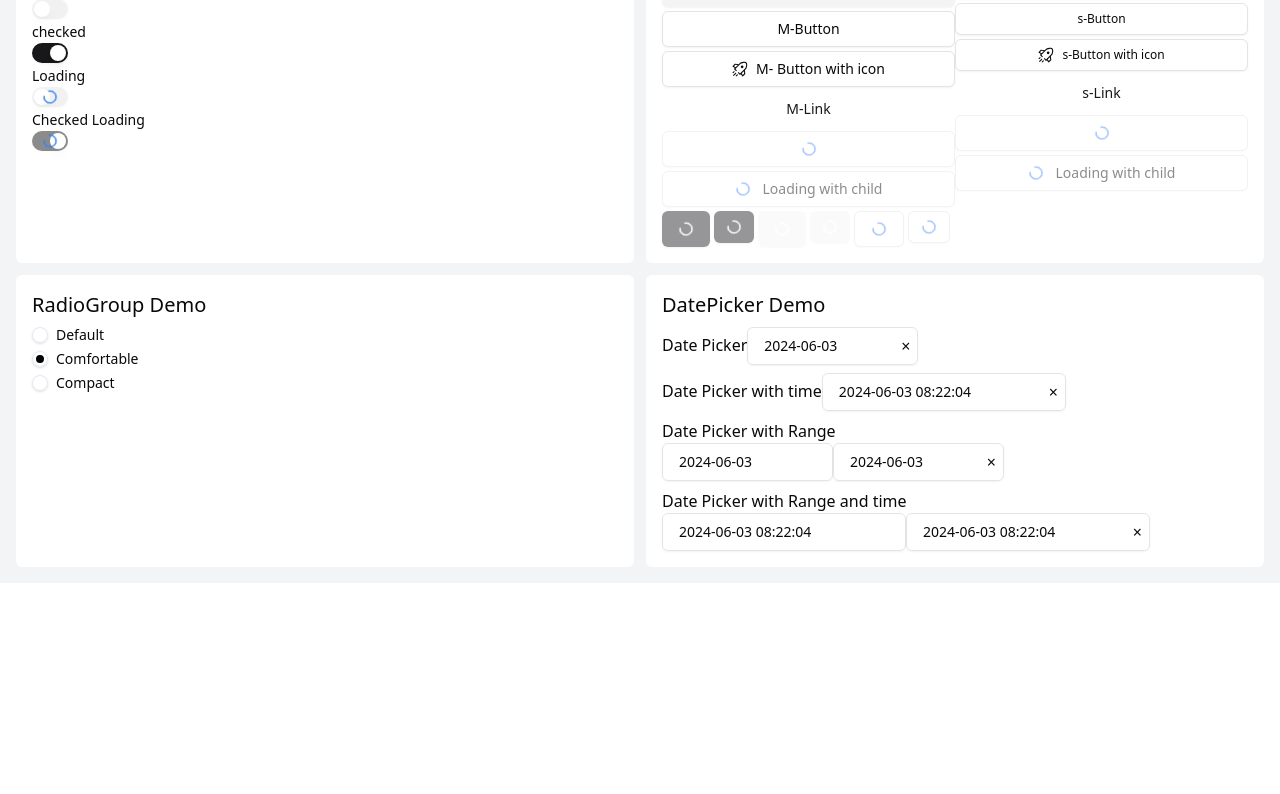
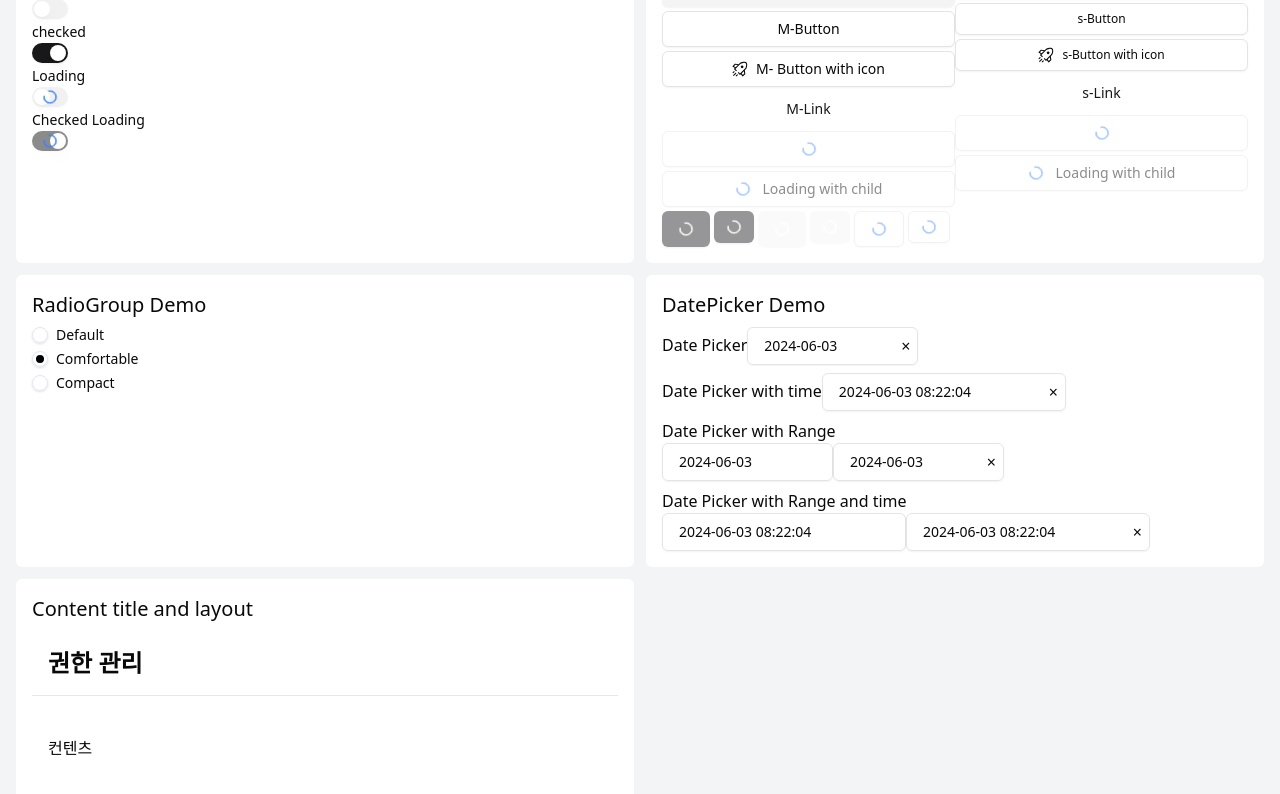
Before and after one commit to actionpower/daglo-ui, a React app: page / in a window 1280 px wide. Shown: the part 1013-1807 px from the top of the page. Before the commit the page ends 1596 px from the top, so only its background shows below. Built offline with nearby package versions, Linux system fonts and the light colour scheme; the HTML template or start-up script is replaced by a standard one.

Commit message:
feat: add contents layout components

```diff
--- a/src/App.tsx
+++ b/src/App.tsx
@@ -1,3 +1,4 @@
+import ContentsLayout from './components/ContentsLayout';
 import AlertDemo from './exampleComponents/AlertDemo';
 import AlertDialogDemo from './exampleComponents/AlertDialogDemo';
 import BadgeDemo from './exampleComponents/BadgeDemo';
@@ -71,6 +72,9 @@ function App() {
       <DisplayContainer title="DatePicker Demo">
         <DatePickerDemo />
       </DisplayContainer>
+      <DisplayContainer title="Content title and layout">
+        <ContentsLayout title="권한 관리">컨텐츠</ContentsLayout>
+      </DisplayContainer>
     </div>
   );
 }
--- /dev/null
+++ b/src/components/ContentsLayout.tsx
@@ -0,0 +1,19 @@
+interface ContentsLayoutProps {
+  title?: string;
+}
+
+const ContentsLayout = ({
+  children,
+  title = '제목',
+}: ComponentWithChildren<ContentsLayoutProps>) => {
+  return (
+    <section>
+      <h1 className="text-24-b py-[1.0625rem] px-4 border-b border-slate-200">
+        {title}
+      </h1>
+      <div className="px-4 py-10">{children}</div>
+    </section>
+  );
+};
+
+export default ContentsLayout;
```
